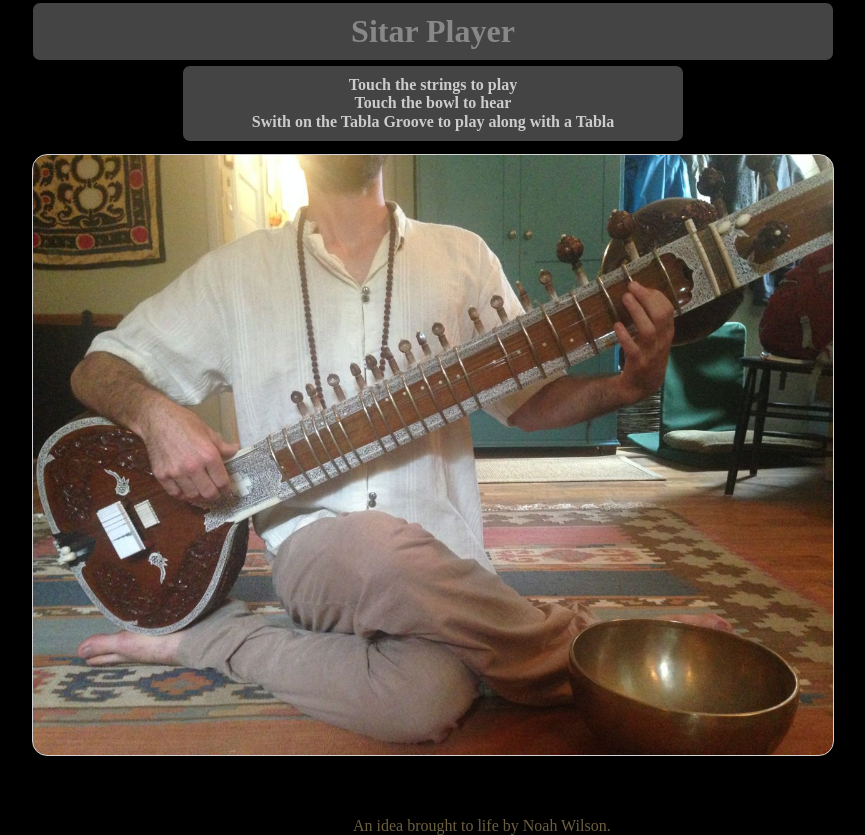
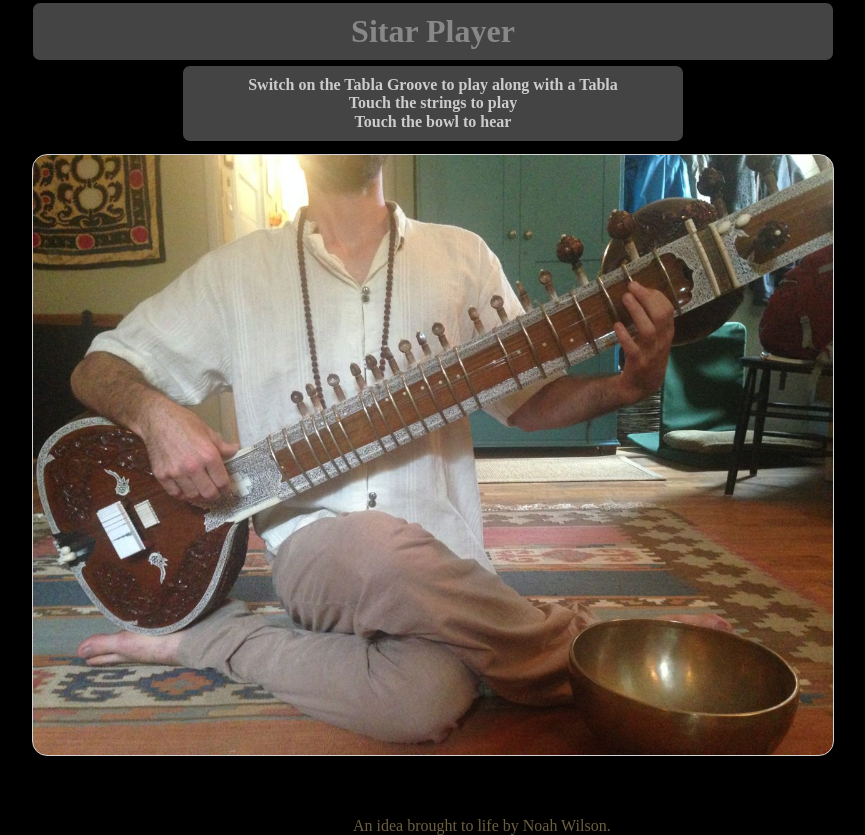
Before and after one commit to Colinek/Indian-Tabla, a plain HTML site: page index.html in a window 1280 px wide. Shown: the whole page, without its empty margins (207-1072 px from the left). Drawn offline with nearby package versions, Linux system fonts and the light colour scheme.

Commit message:
Start Table First

```diff
--- a/index.html
+++ b/index.html
@@ -1,5 +1,6 @@
 <!DOCTYPE html>
 <html lang="en">
+
 <head>
   <meta charset="utf-8">
   <title>Sitar</title>
@@ -9,10 +10,10 @@
   <script src="https://code.jquery.com/jquery-3.0.0.js"></script>
   <script src="https://code.jquery.com/jquery-migrate-3.3.2.js"></script>
 </head>
+
 <body>
   <h1>Sitar Player</h1>
-  <h3>Touch the strings to play<br>Touch the bowl to hear<br>
-    Swith on the Tabla Groove to play along with a Tabla</h3>
+  <h3>Switch on the Tabla Groove to play along with a Tabla<br>Touch the strings to play<br>Touch the bowl to hear<br></h3>
 
   <div class="main">
 
@@ -40,4 +41,5 @@
   <script src="main.js"></script>
 
 </body>
+
 </html>
```
Lines whose indentation alone changed are shown as unchanged.
